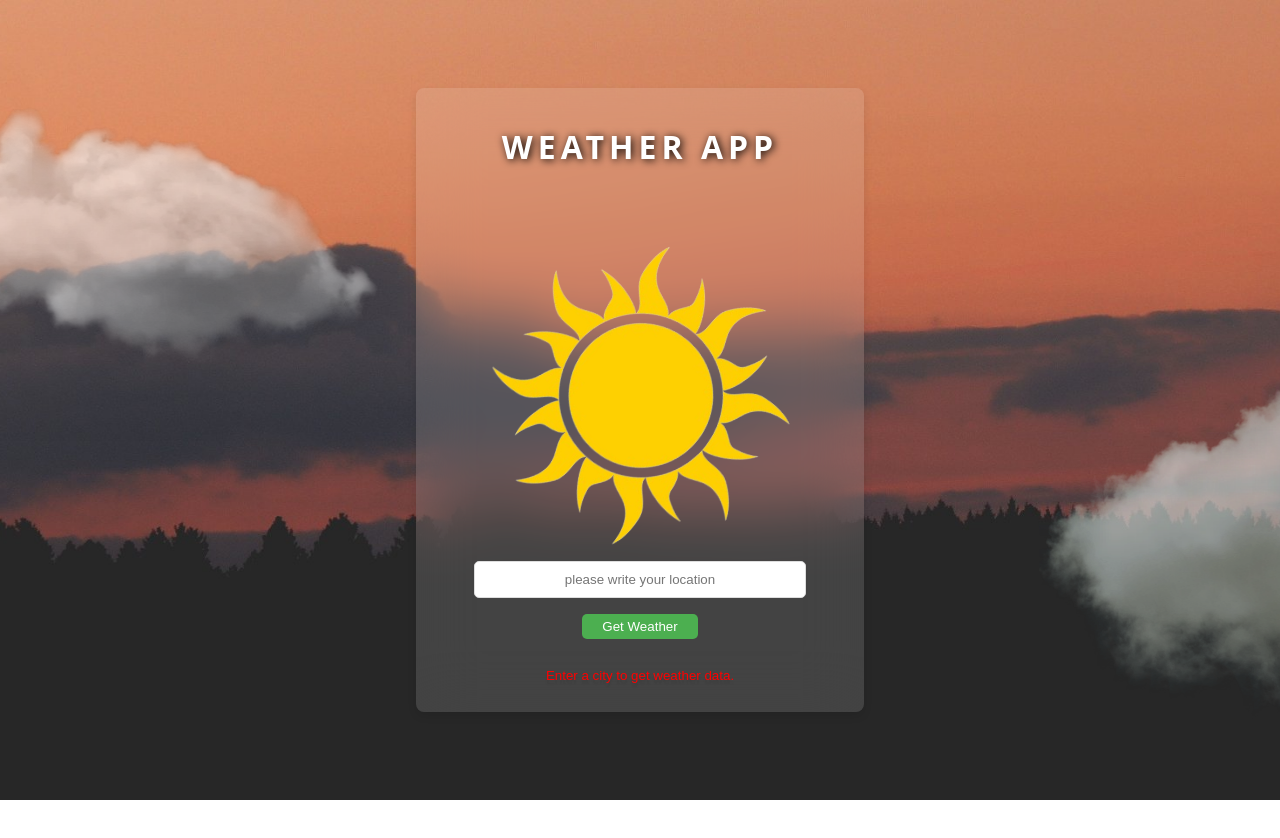
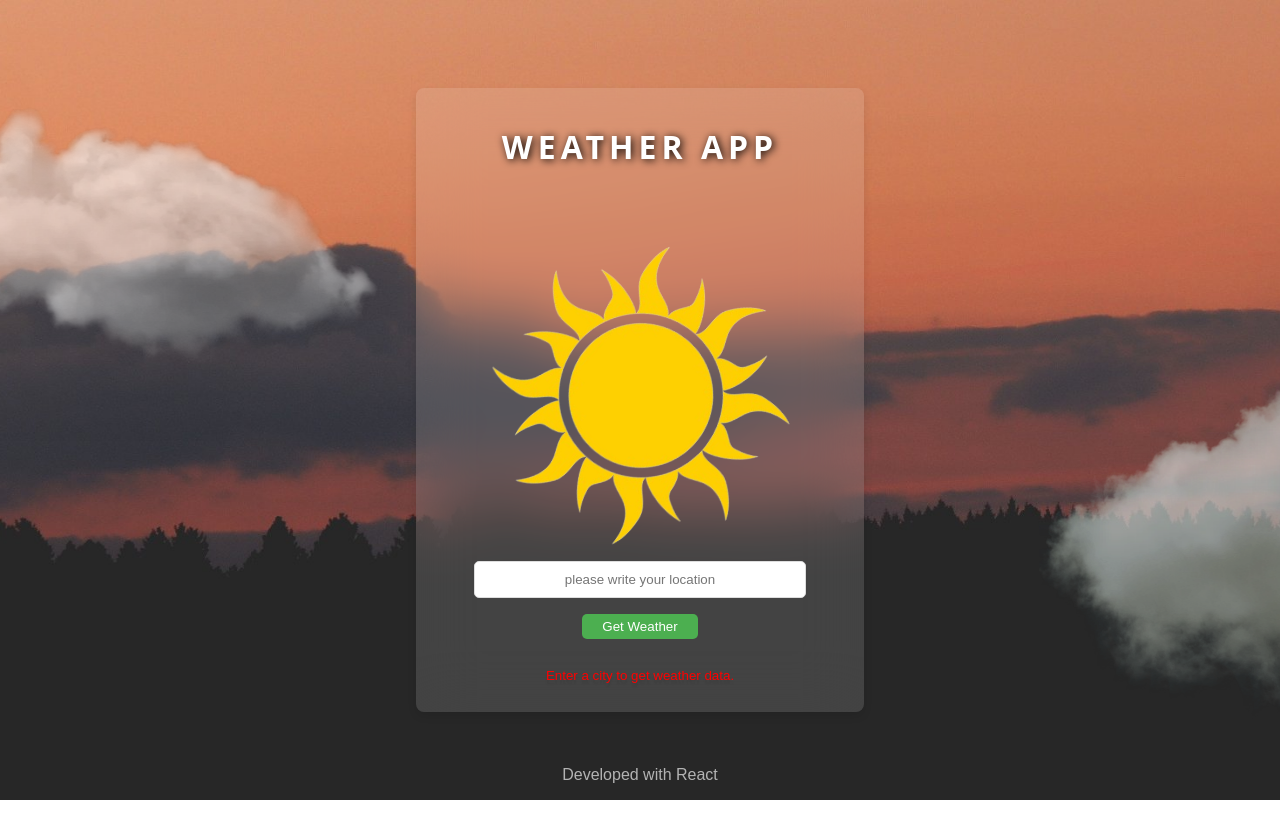
Before and after one commit to Agus-Pinto/weather-app, a React (Create React App) app in the folder weather/: page / in a window 1280 px wide. Shown: the top 838 px of the page. Built offline with nearby package versions, Linux system fonts and the light colour scheme.

Commit message:
add footer

```diff
--- a/weather/src/App.css
+++ b/weather/src/App.css
@@ -130,6 +130,12 @@ body {
   }
 }
 
+.footer {
+  color: rgba(255, 255, 255, 0.652);
+  position: absolute;
+  bottom: 0%;
+}
+
 @media screen and (max-width: 600px) {
   * {
     overflow: hidden !important;
--- a/weather/src/App.tsx
+++ b/weather/src/App.tsx
@@ -83,6 +83,7 @@ const App: React.FC = () => {
           <p className="error">{error ? error : 'Enter a city to get weather data.'}</p>
         )}
       </div>
+      <p className='footer'>Developed with React</p>
     </div>
   );
 };
```
